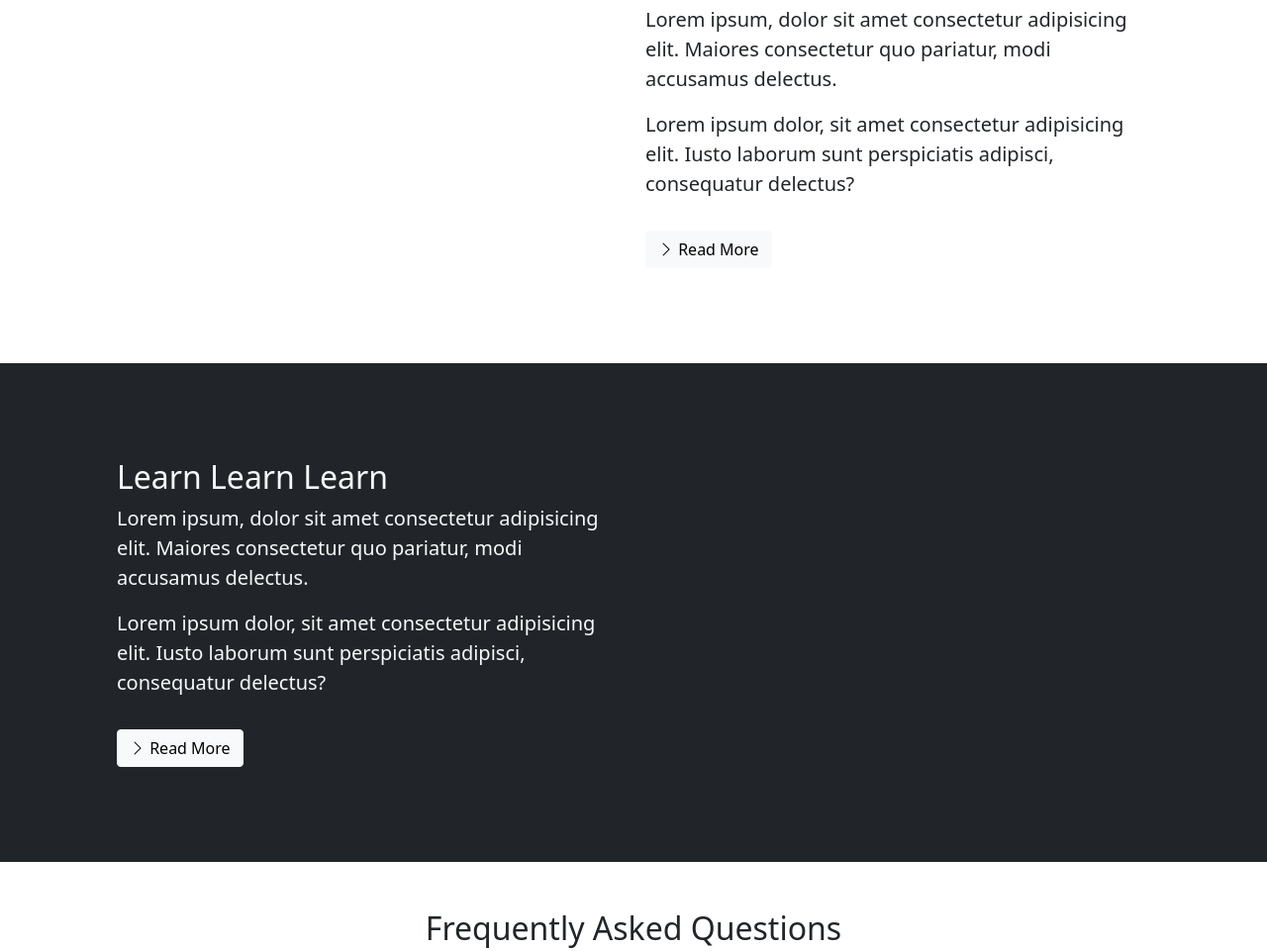
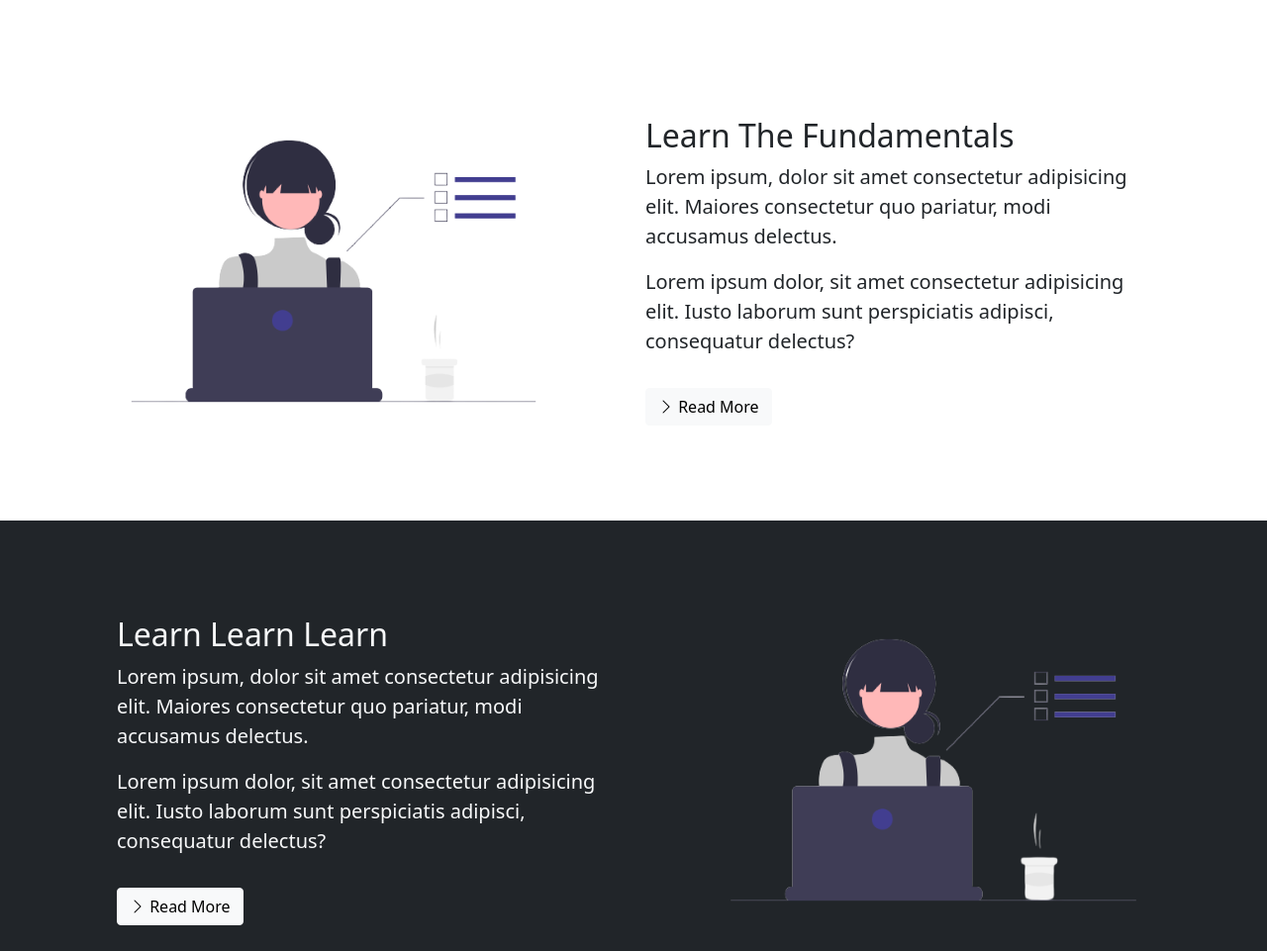
Before and after one commit to i-am-rita/bootstrap_practice, a plain HTML site: page index.html in a window 1280 px wide. Shown: the part 963-1924 px from the top of the page at 99% size. Drawn offline with nearby package versions, Linux system fonts and the light colour scheme.

Commit message:
image effected

```diff
--- a/index.html
+++ b/index.html
@@ -58,7 +58,7 @@
             <button class="btn btn-primary btn-lg" data-bs-toggle="modal" data-bs-target="#enroll">Start The Enrollment</button>
             </div>
           <!--img-fluid w-50: Keeps img in a container and reduces the size... d-none: hides the images on all screen size while d-sm-block: hides the image from smaller sccreen sizes-->
-          <img class="img-fluid w-50 d-none d-sm-block" src="focusedev.png" />
+          <img class="img-fluid w-50 d-none d-sm-block" src="/images/focusedev.png" />
         </div>
       </div>
     </section>
@@ -130,7 +130,7 @@
       <div class="container">
         <div class="row align-items-center justify-content-between">
           <div class="col-md">
-            <img src="focusedev.png" class="img-fluid" alt="">
+            <img src="/images/focusedev.png" class="img-fluid" alt="">
           </div>
           <div class="col-md p-5">
             <h2>Learn The Fundamentals</h2>
@@ -162,7 +162,7 @@
               Read More</a>
           </div>
           <div class="col-md">
-            <img src="focusedev.png" class="img-fluid" alt="">
+            <img src="/images/focusedev.png" class="img-fluid" alt="">
           </div>
         </div>
       </div>
```
Also changed, not shown: images/undraw_Dev_focus_re_6iwt.png (deleted).
